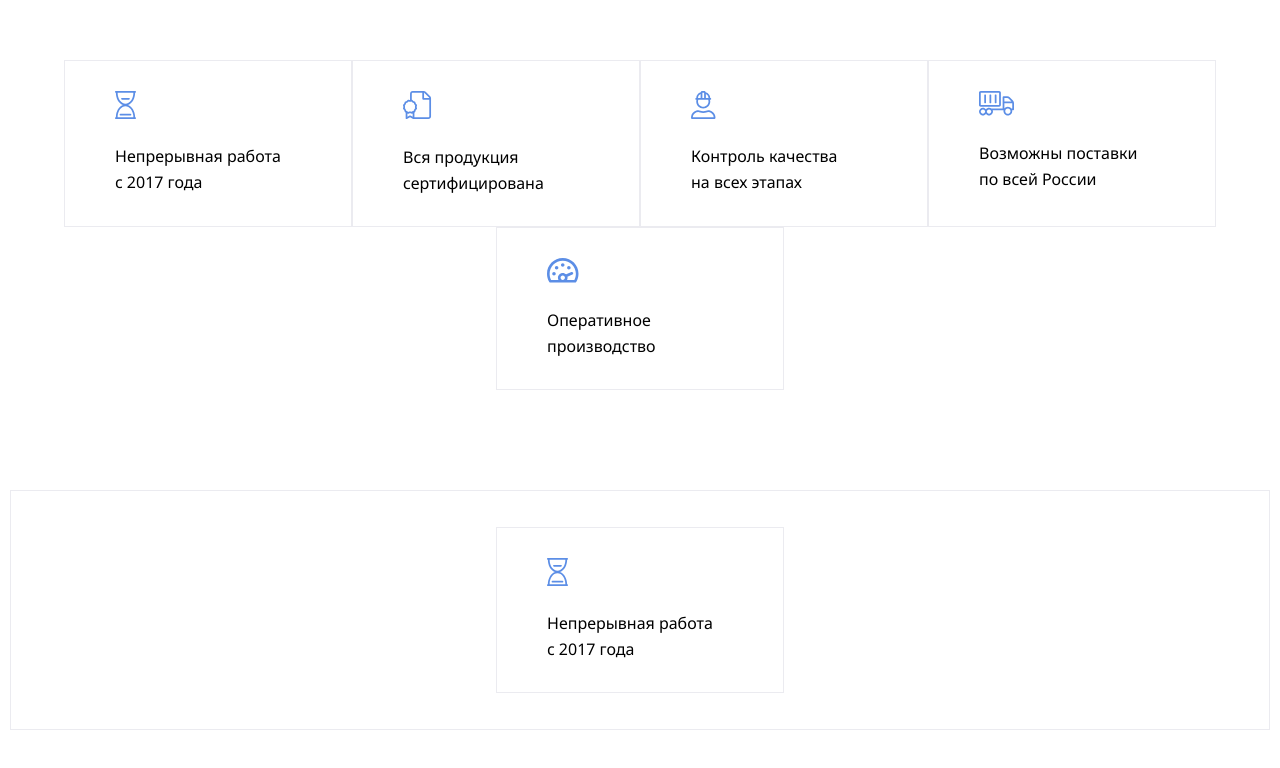
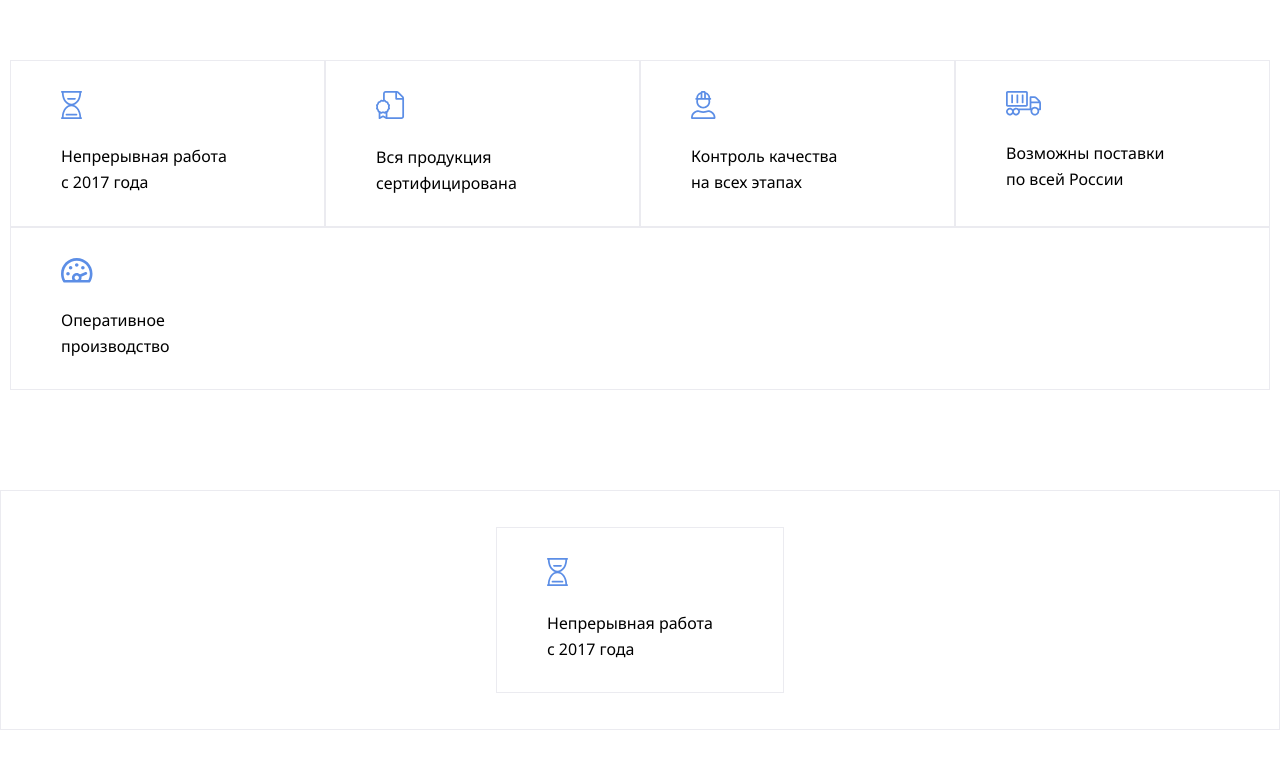
Before and after one commit to Bychkov-Denis/Redev-Layout, a plain HTML site: page index.html in a window 1280 px wide. Shown: the part 140-908 px from the top of the page. Drawn offline with Linux system fonts and the light colour scheme.

Commit message:
fix for review

```diff
--- a/index.html
+++ b/index.html
@@ -7,51 +7,35 @@
     <title>flexbox</title>
   </head>
   <body>
+    <div class="advs">
       <div class="container">
         <div class="adv">
           <div class="adv__item">
             <img class="adv__img" src="./img/img_1.svg" alt="adv icon" />
-          <p class="adv__text">
-            Непрерывная работа <br />
-            c 2017 года
-          </p>
+            <p class="adv__text">Непрерывная работа c 2017 года</p>
           </div>
           <div class="adv__item">
             <img class="adv__img" src="./img/img_2.svg" alt="adv icon" />
-          <p class="adv__text">
-            Вся продукция <br />
-            сертифицирована
-          </p>
+            <p class="adv__text">Вся продукция сертифицирована</p>
           </div>
           <div class="adv__item">
             <img class="adv__img" src="./img/img_3.svg" alt="adv icon" />
-          <p class="adv__text">
-            Контроль качества <br />
-            на всех этапах
-          </p>
+            <p class="adv__text">Контроль качества на всех этапах</p>
           </div>
           <div class="adv__item">
             <img class="adv__img" src="./img/img_4.svg" alt="adv icon" />
-          <p class="adv__text">
-            Возможны поставки <br />
-            по всей России
-          </p>
+            <p class="adv__text">Возможны поставки по всей России</p>
           </div>
           <div class="adv__item">
             <img class="adv__img" src="./img/img_5.svg" alt="adv icon" />
-          <p class="adv__text">
-            Оперативное <br />
-            производство
-          </p>
+            <p class="adv__text">Оперативное производство</p>
+          </div>
         </div>
       </div>
       <div class="second">
         <div class="adv__item">
           <img class="adv__img" src="./img/img_1.svg" alt="adv icon" />
-          <p class="adv__text">
-            Непрерывная работа <br />
-            c 2017 года
-          </p>
+          <p class="adv__text">Непрерывная работа c 2017 года</p>
         </div>
       </div>
     </div>
--- a/style.css
+++ b/style.css
@@ -4,17 +4,20 @@
   margin: 0;
   padding: 0;
   box-sizing: border-box;
+}
+
+body {
   font-family: 'Noto Sans', sans-serif;
 }
 
-html {
-  min-height: 100vh;
+.advs {
+  margin: 200px 0;
 }
 
 .container {
   max-width: 1460px;
   padding: 0 10px;
-  margin: 200px auto;
+  margin: 0 auto;
 }
 
 .adv {
@@ -24,7 +27,7 @@ html {
 }
 
 .adv__item {
-  width: 288px;
+  flex: 1 0 288px;
   padding: 30px 50px;
   border: 1px solid #ebebf0;
 }
@@ -35,6 +38,7 @@ html {
 
 .adv__text {
   line-height: 160%;
+  max-width: 188px;
 }
 
 .second {
@@ -45,3 +49,7 @@ html {
   align-items: center;
   border: 1px solid #ebebf0;
 }
+
+.second .adv__item {
+  flex: 0 0 288px;
+}
```
Lines whose indentation alone changed are shown as unchanged.
